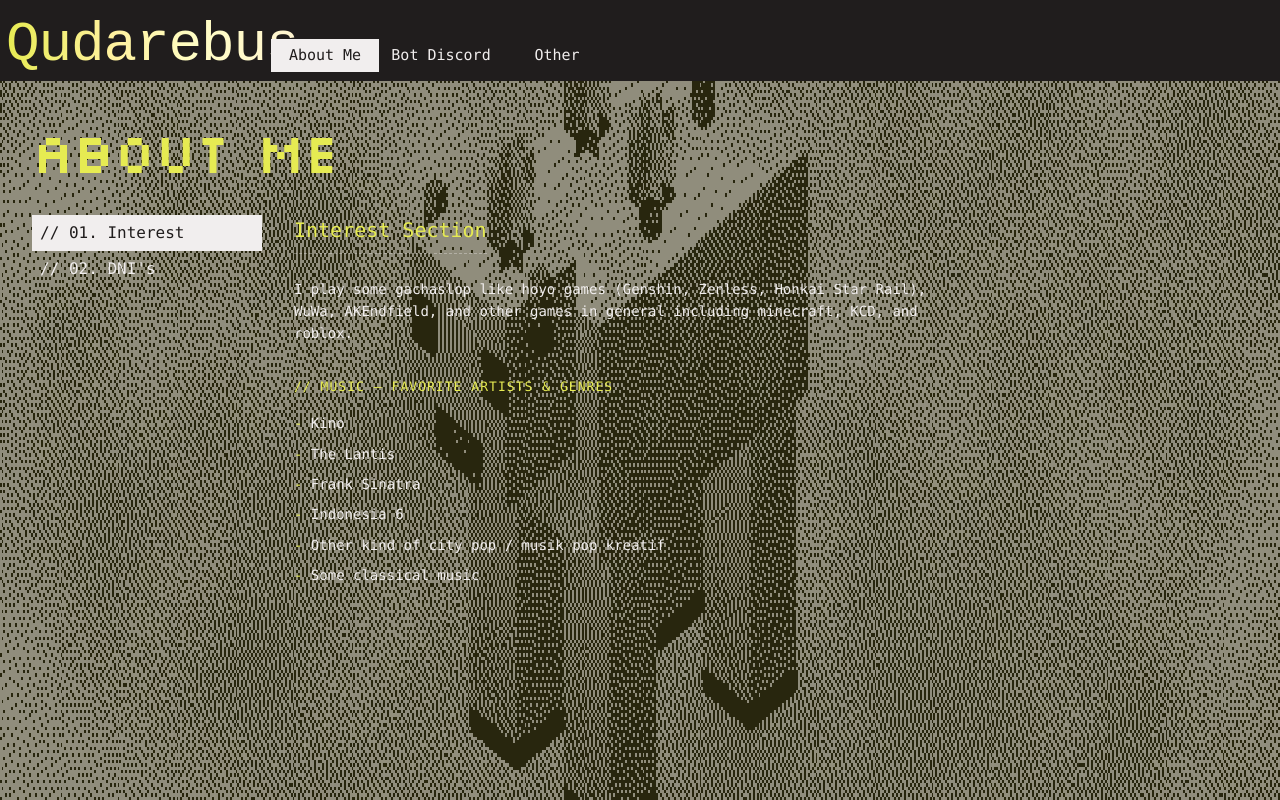
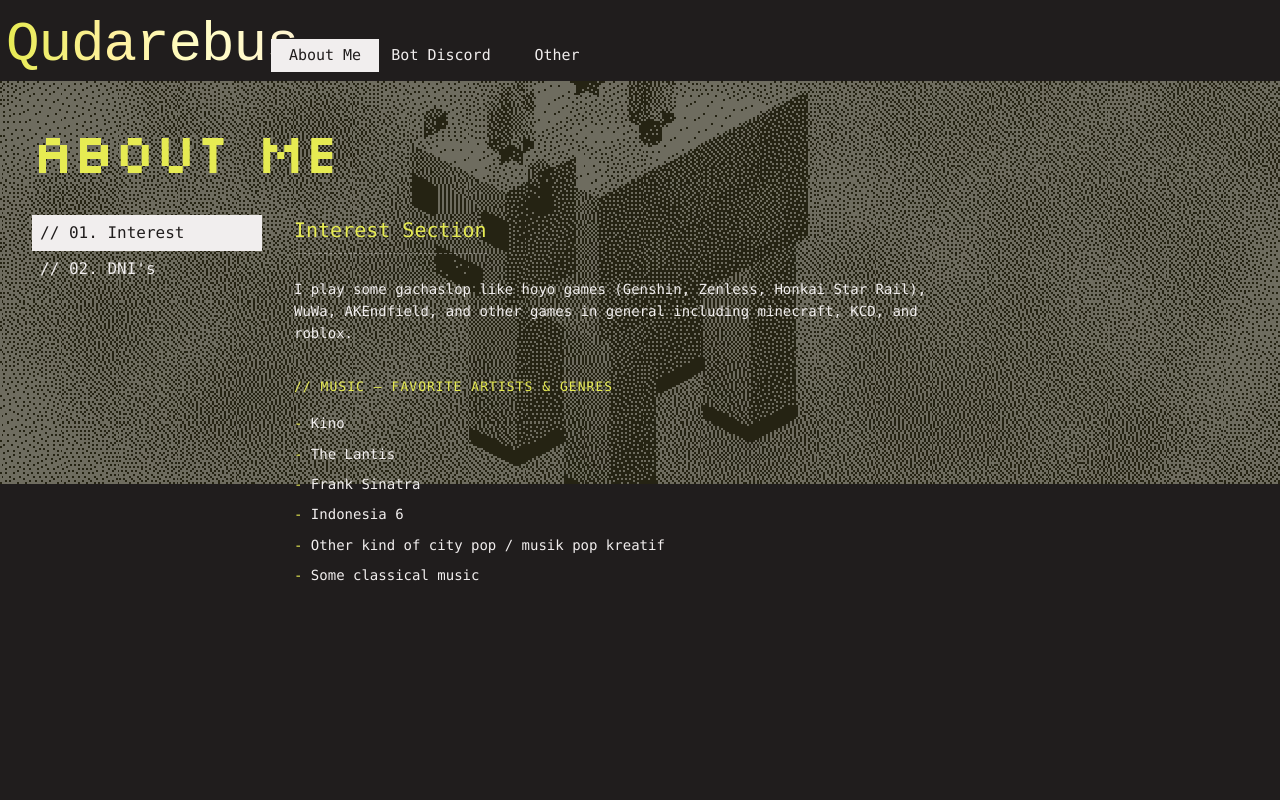
Before and after one commit to intis8792-design/web-test-quda, a React (Vite) app: page /about-me in a window 1280 px wide. Built offline with nearby package versions, Linux system fonts and the light colour scheme; a web font is replaced by a local one.

Commit message:
ABOUTME-BG-FIX: bg image uses fixed h-[484px] (same as homepage hero crop), opacity 50% -> 35%, no stretch

```diff
--- a/src/screens/AboutMe/AboutMe.jsx
+++ b/src/screens/AboutMe/AboutMe.jsx
@@ -82,8 +82,8 @@ function AboutMe() {
 
   return (
     <div className="relative min-h-screen w-full overflow-hidden bg-[#201d1d] font-mono text-[#f1eeee]">
-      {/* Background image — yellowchrome dither, ~50% opacity */}
-      <div className="pointer-events-none absolute inset-0 opacity-[0.5]">
+      {/* Background image — yellowchrome dither, 35% opacity, same crop as homepage hero */}
+      <div className="pointer-events-none absolute inset-x-0 top-0 h-[484px] overflow-hidden opacity-[0.35]">
         <img
           src={imgBg}
           alt=""
```
